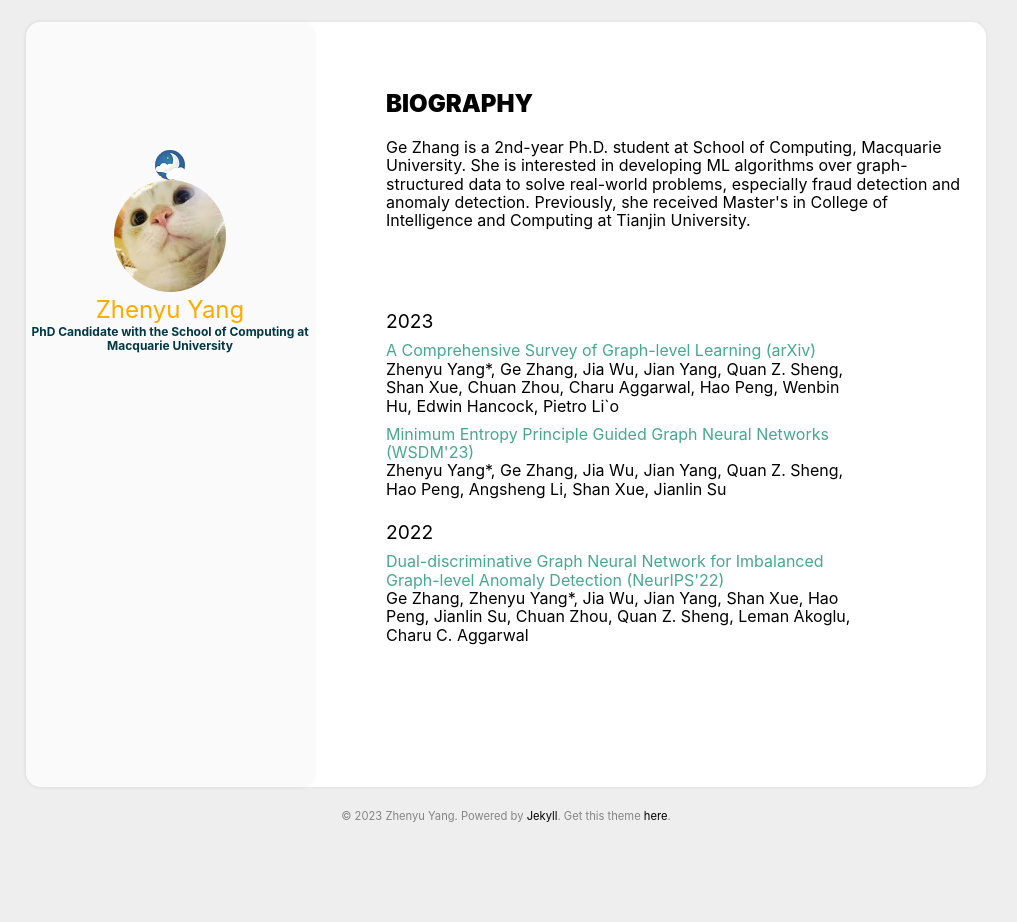
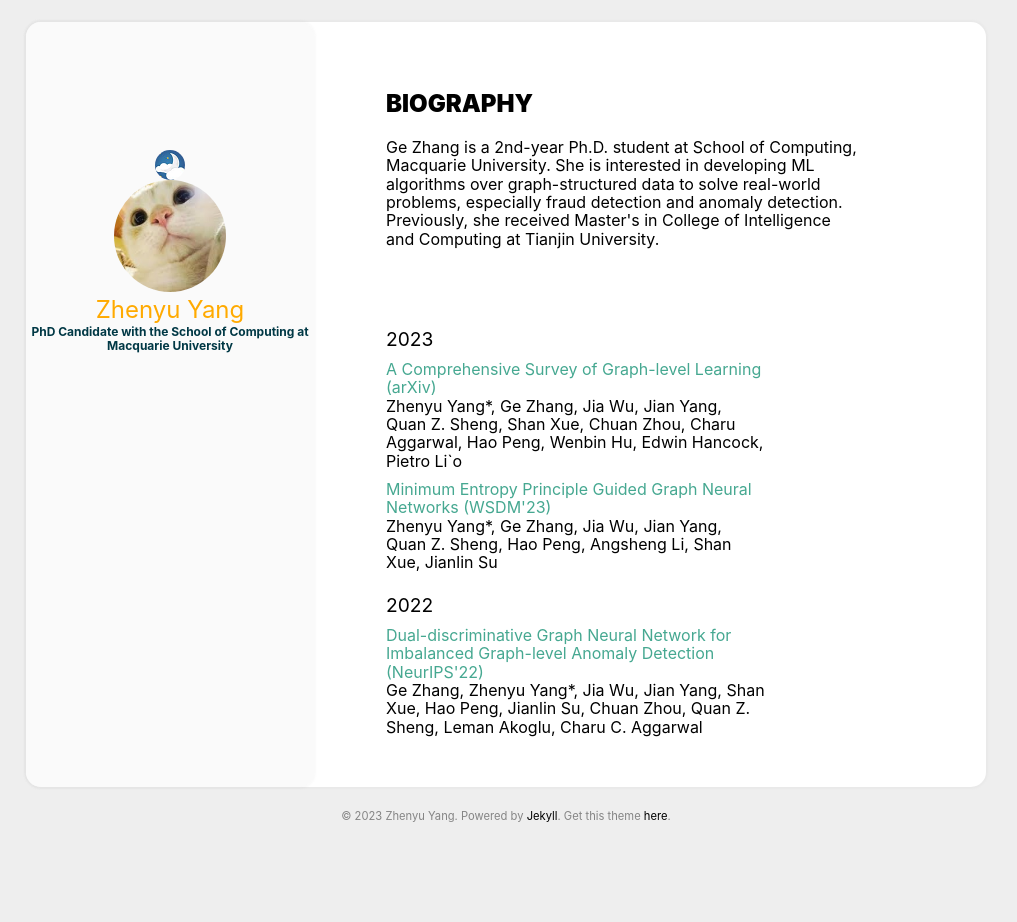
Before and after one commit to ZhenyuYangMQ/ZhenyuYangMQ.github.io, a Jekyll site: the page built from index.html, in a window 1280 px wide. Shown: the whole page, without its empty margins (134-1151 px from the left). Built offline with Jekyll 4.4.1, drawn with Linux system fonts in a browser that asks for light colours.

Commit message:
Update index.html

```diff
--- a/index.html
+++ b/index.html
@@ -2,13 +2,13 @@
 layout: page
 ---
 
-<div style="archive_title">
+<div class="archive_title">
+<div>
   <h2><b>BIOGRAPHY</b></h2>
-</div>
-
-<div style="archive_title">
-    Ge Zhang is a 2nd-year Ph.D. student at School of Computing, Macquarie University. She is interested in developing ML algorithms over graph-structured data to solve real-world problems, especially fraud detection and anomaly detection. Previously, she received Master's in College of Intelligence and Computing at Tianjin University.
+  Ge Zhang is a 2nd-year Ph.D. student at School of Computing, Macquarie University. She is interested in developing ML algorithms over graph-structured data to solve real-world problems, especially fraud detection and anomaly detection. Previously, she received Master's in College of Intelligence and Computing at Tianjin University.
 </div>
 
 
+
+
 {% include archive.html %}
```
